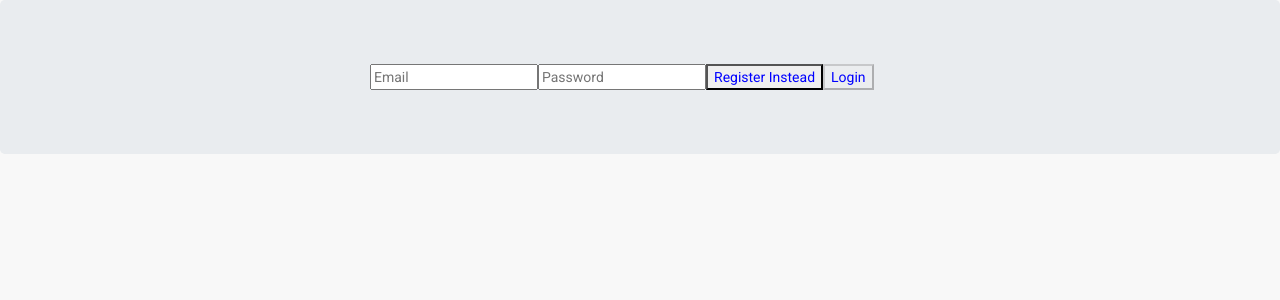
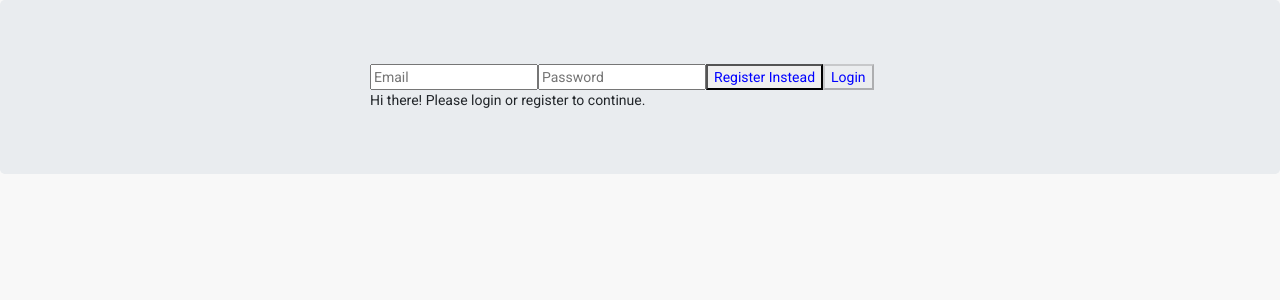
Before and after one commit to shparas/paylens-client, an Angular app: page / in a window 1280 px wide. Shown: the top 300 px of the page. Built offline with nearby package versions, Linux system fonts and the light colour scheme.

Commit message:
CDCI Test

```diff
--- a/src/app/home/home.component.html
+++ b/src/app/home/home.component.html
@@ -1,5 +1,5 @@
 <div *ngIf="login; then loginBlock; else registerBlock;"></div>
-
+Hi there! Please login or register to continue.
 <ng-template #loginBlock>
     <form [formGroup]="loginForm" (ngSubmit)="onLogin()">
         <input type="email" formControlName="emailOrPhone" placeholder="Email">
```
